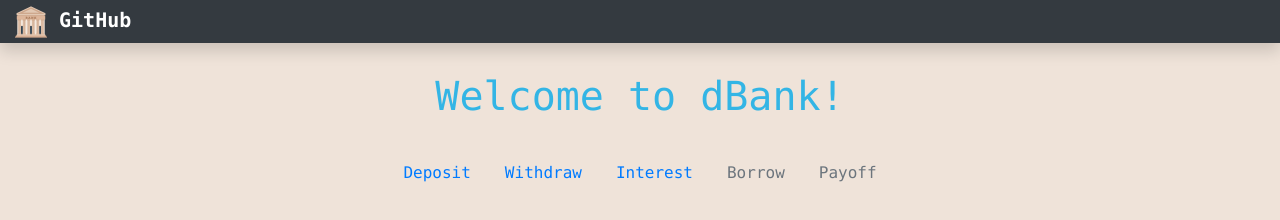
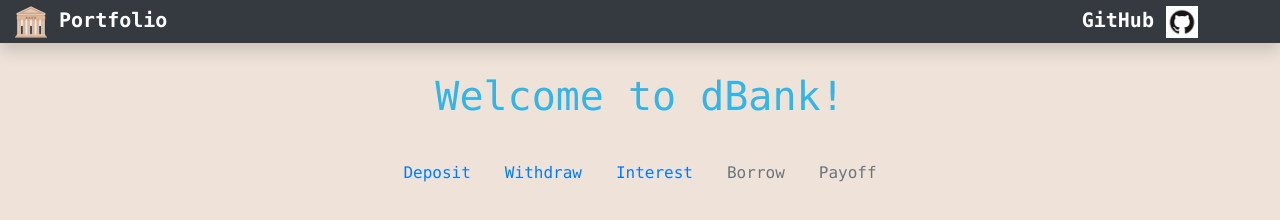
Before and after one commit to itznishant/DeFi-Bank, a React app: page / in a window 1280 px wide. Built offline with nearby package versions, Linux system fonts and the light colour scheme.

Commit message:
final changes

```diff
--- a/public/index.html
+++ b/public/index.html
@@ -22,7 +22,7 @@
       work correctly both with client-side routing and a non-root public URL.
       Learn how to configure a non-root public URL by running `npm run build`.
     -->
-    <title>DeFi Bank</title>
+    <title>DeFi Bank: dBank Dapp by Nishant V</title>
   </head>
   <body>
     <noscript>You need to enable JavaScript to run this app.</noscript>
--- a/src/components/App.js
+++ b/src/components/App.js
@@ -3,6 +3,7 @@ import dBank from '../abis/dBank.json'
 import React, { Component } from 'react';
 import Token from '../abis/Token.json'
 import dbank from '../defibank.png';
+import gitlogo from '../githublogo.png';
 import Web3 from 'web3';
 import './App.css';
 
@@ -87,13 +88,24 @@ class App extends Component {
         <nav className="navbar navbar-dark fixed-top bg-dark flex-md-nowrap p-0 shadow">
           <a
             className="navbar-brand col-sm-3 col-md-2 mr-0"
+            href="https://itznishant.github.io/"
+            target="_blank"
+            rel="noopener noreferrer"
+          >
+          <img src={dbank} className="App-logo" alt="logo" height="32"/>
+
+          <b> Portfolio</b>
+          </a>
+
+          <a
+            className="navbar-brand col-sm-3 col-md-2 mr-0"
             href="https://github.com/itznishant/"
             target="_blank"
             rel="noopener noreferrer"
           >
-        <img src={dbank} className="App-logo" alt="logo" height="32"/>
-          <b> GitHub </b>
-        </a>
+          <b>GitHub  </b>
+          <img src={gitlogo} className="App-logo" alt="gitlogo" height="32"/>
+          </a>
         </nav>
         <div className="container-fluid mt-5 text-center">
         <br></br>
```
Also changed, not shown: src/dbank.png (deleted), src/digiBank.png (deleted), src/githublogo.png (added).
